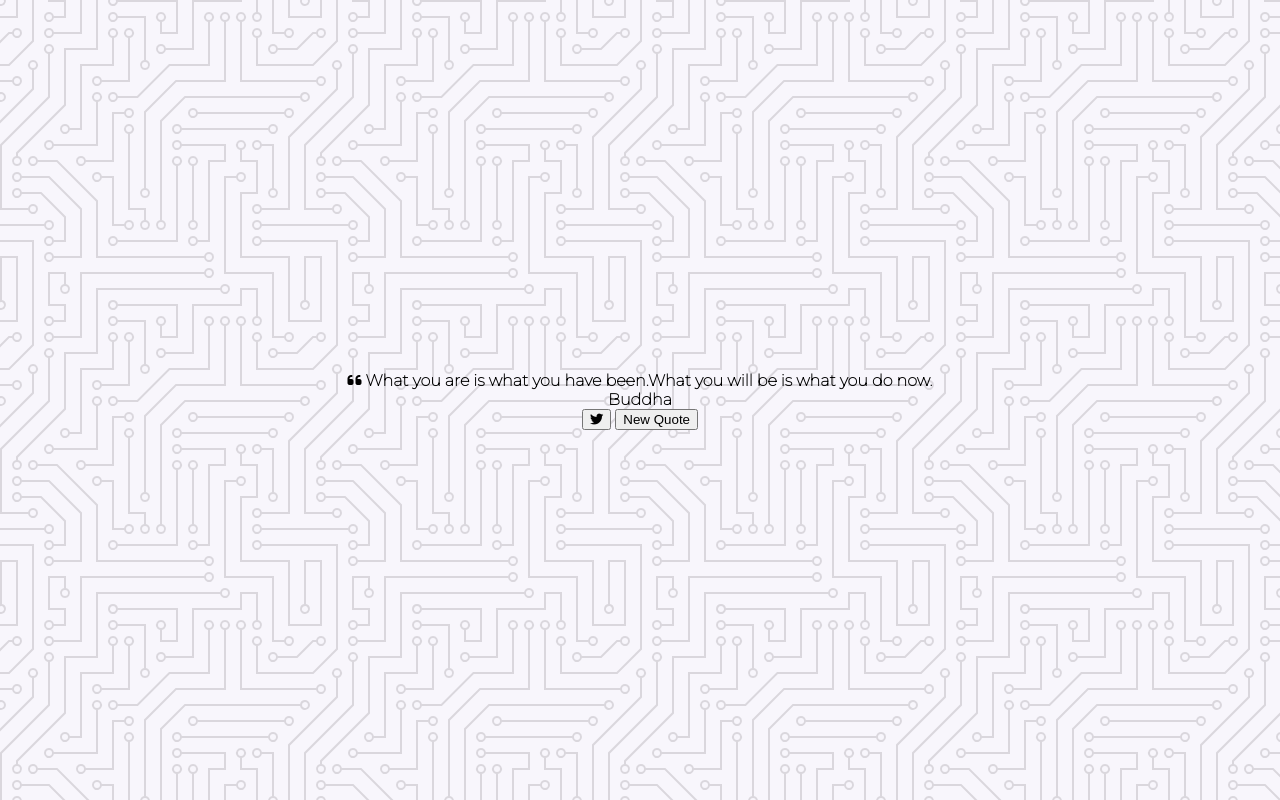
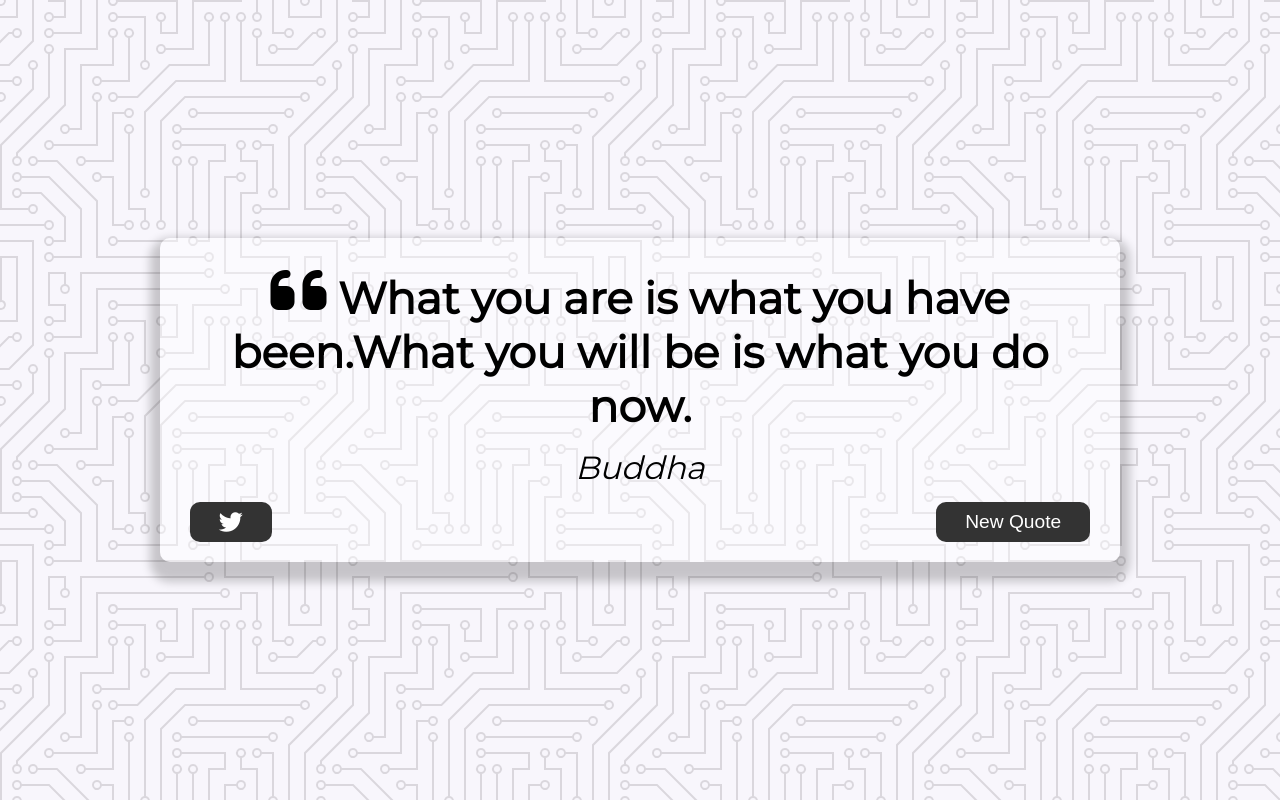
Before and after one commit to angelomilien/template-test, a plain HTML site: page index.html in a window 1280 px wide. Drawn offline with Linux system fonts and the light colour scheme.

Commit message:
added more styling

```diff
--- a/style.css
+++ b/style.css
@@ -1,4 +1,4 @@
-@import url('https://fonts.googleapis.com/css2?family=Montserrat:wght@100&display=swap');
+@import url('https://fonts.googleapis.com/css2?family=Montserrat&display=swap');
 
 html {
   box-sizing: border-box;
@@ -17,3 +17,74 @@
   align-items: center;
   justify-content: center;
 }
+
+.quote-container {
+  width: auto;
+  max-width: 900px;
+  padding: 20px 30px;
+  border-radius: 10px;
+  background-color: rgba(255, 255, 255,0.4);
+  box-shadow: 0 10px 10px 10px rgba(0, 0, 0, 0.2);
+}
+
+.quote-text{
+  font-size: 2.75rem;
+}
+
+.long-quote{
+  font-size: 2rem;
+}
+
+.fa-quote-left{
+  font-size: 4rem;
+}
+
+.quote-author{
+  margin-top: 15px;
+  font-size: 2rem;
+  font-weight: 400;
+  font-style: italic;
+}
+
+.button-container{
+  margin-top: 15px;
+  display: flex;
+  justify-content: space-between;
+}
+
+button{
+  cursor: pointer;
+  font-size: 1.2rem;
+  height: 2.5rem;
+  border: none;
+  border-radius: 10px;
+  color: #fff;
+  background: #333;
+  outline: none;
+  padding: 0.5rem 1.8rem;
+  box-shadow: 0 0,3 rgba(121,121, 121,0.65);
+}
+
+button:hover{
+  filter: brightness(110%);
+}
+button:active{
+  transform: translate(0, 0.3rem);
+  box-shadow: 0 0.1rem rgba(255, 255, 255, 0.65);
+}
+.twitter-button:hover{
+  color: #38a1f3;
+}
+.fa-twitter{
+  font-size: 1.5rem;
+}
+
+/* media Query: Tablet or smaller  */
+@media screen and (max-width: 1000px) {
+  .quote-container{
+    margin: auto 10px;
+  }
+  .quote-text{
+    font-size: 2.5rem;
+  }
+}
```
Also changed, not shown: index.html (+3 -0 lines).
